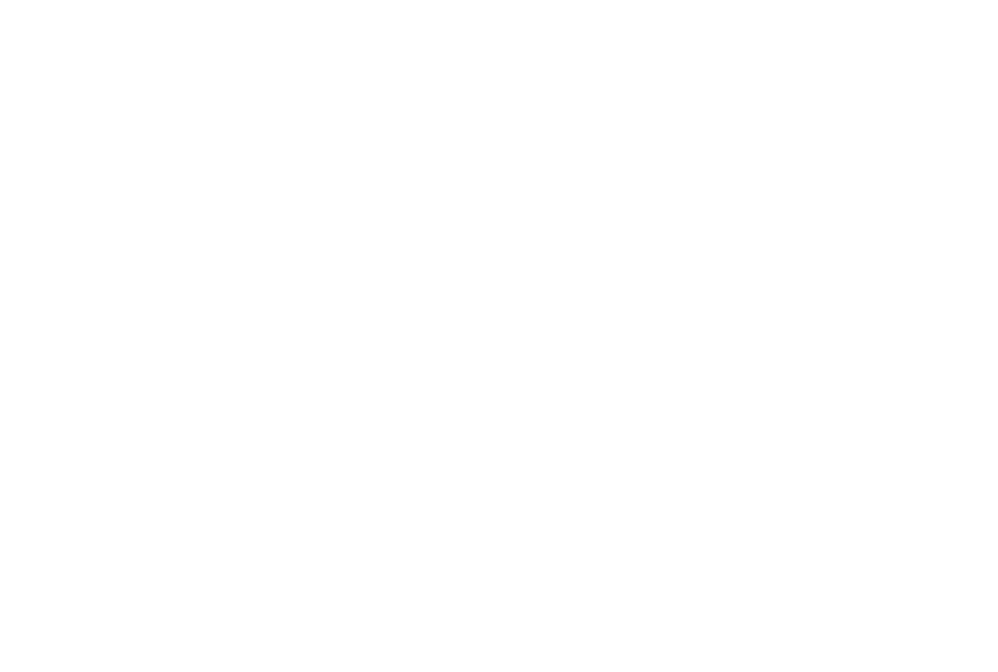
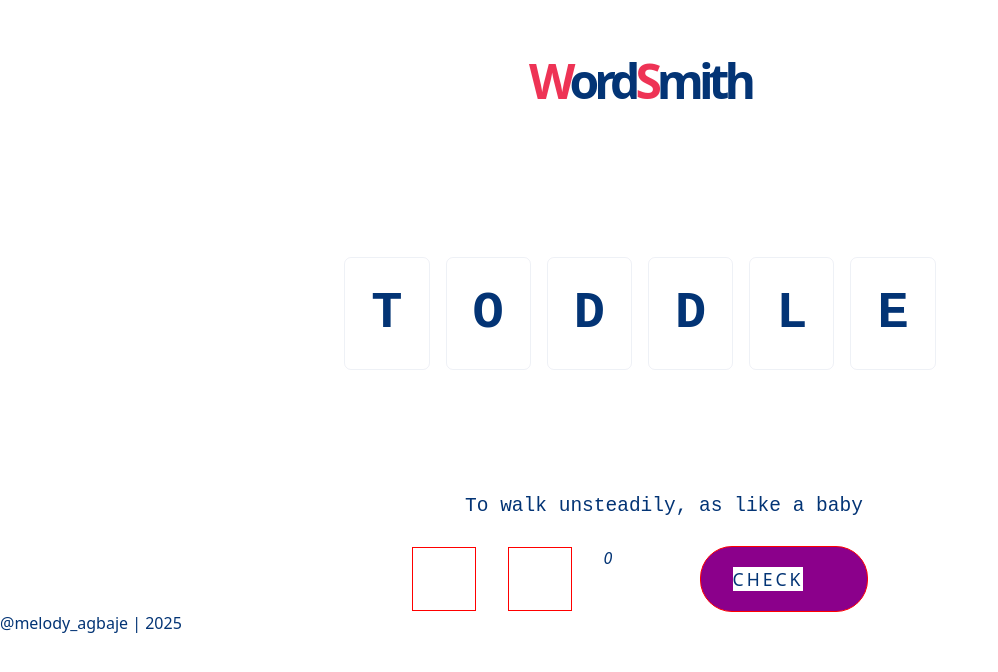
Before and after one commit to codecamp101/melody, a plain HTML site: page wordsmith.html in a window 1280 px wide. Shown: the whole page, without its empty margins (0-998 px from the left). Drawn offline with Linux system fonts and the light colour scheme.

Commit message:
simple changes

```diff
--- a/wordsmith.html
+++ b/wordsmith.html
@@ -4,8 +4,39 @@
     <meta charset="UTF-8">
     <meta name="viewport" content="width=device-width, initial-scale=1.0">
     <title>WordSmith</title>
+    <link rel="stylesheet" href="worldSmith.css">
 </head>
 <body>
-
-</body>
-</html>
+    <div id="banner">
+      <p>Word</p>
+      <p>Smith</p>
+    </div>
+    <div  id="word">
+        <button type="button" class="chevron" id="backward"></button>
+        <button type="button" class="chevron" id="forward"></button>
+        <span class="tile">T</span>
+        <span class="tile">O</span>
+        <span class="tile">D</span>
+        <span class="tile">D</span>
+        <span class="tile">L</span>
+        <span class="tile">E</span>
+    </div>
+    <div id="hint">
+        <div id="bulb"></div>
+        <div id="txt">To walk unsteadily, as like a baby</div>
+    </div>
+    <div id="action">
+        <button type="buuton" id="restartBtn"></button>
+        <button type="button" id="hintBtn"></button>
+        <span id="cup">
+            <i>0</i>
+        </span>
+        <button type="button" id="checkBtn">
+            <span>CHECK</span>
+            <i></i>
+        </button>
+        </div>
+        <footer>
+            <div id="author">&commat;melody_agbaje | 2025</div>
+        </footer>
+        <script></script>
--- /dev/null
+++ b/worldsmith.css
@@ -0,0 +1,135 @@
+* {
+    margin:0;
+    padding:0;
+    color: #033475;
+    box-sizing:border-box;
+    font-size:100%;
+    font-family:system-ui;
+    user-select: none;
+}
+#banner{
+    font-size:300%;
+    font-weight: 700;
+    display: flex;
+    align-items: center;
+    justify-content: center;
+    padding: 1em 0;
+    letter-spacing: -5px;
+}
+body{
+    height: 100vh;
+    width: 100vw;
+}
+/*note::psuedo selector*/
+#banner > p::first-letter{
+    color:#e35;
+}
+.tile{
+    font-weight: 700;
+    font-size: 400%;
+    border-radius: 7px;
+    padding: .5em;
+    font-family: monospace;
+    border: 1px solid #03347511;
+}
+#word{
+    display:flex;
+    align-items: center;
+    justify-content: center;
+    margin:5em 0 ;
+    padding: 1em 0;
+    gap: 1em;
+}
+#hint{
+  /* border: 1px solid red; */
+  display: flex;
+  justify-content: center;
+  align-items: center;
+  padding: 1em;
+}
+#bulb{
+  /* border: 1px solid red; */
+  height: 3em;
+  width: 3em;
+  background-image: url();
+
+}
+#txt{
+   /* border: 1px solid red; */
+   font-size: 150%;
+   font-weight: 500;
+   font-family: monospace;
+}
+.chevron {
+    height: 5em;
+    width: 5em;
+    /* border: 1px solid red; */
+    position:absolute;
+    top:50%;
+    border-radius: 7px;
+    transform: translateY(-50%);
+}
+.chevron:hover{
+    box-shadow: 0px 3px 5px #ccc;
+}
+#backward{
+    left: 4em;
+
+}
+#forward{
+    right: 4em;
+
+}
+button{
+    /* border: 1px solid red; */
+    background: none;
+    outline: none;
+    border: 0;
+    cursor: pointer;
+    transition: box-shadow .5s;
+}
+#restartBtn{
+    height: 4em;
+    width: 4em;
+    border: 1px solid red;
+    transition: box-shadow .5s;
+
+}
+#hintBtn{
+    height: 4em;
+    width: 4em;
+    border: 1px solid red;
+    box-shadow: none;
+}
+#action{
+    display: flex;
+    align-items: center;
+    justify-content: center;
+    gap: 2em;
+}
+#checkBtn{
+    border: 1px solid red;
+    border-radius: 2em;
+    background-color: #8b008b;
+    background-image: url();
+    display: flex;
+    align-items: center;
+    padding-left: 2em;
+    letter-spacing: 3px;
+}
+#checkBtn > span{
+    background-color: #fff;
+    font-size: 110%;
+    font-weight: 500%;
+}
+#checkBtn > i {
+height: 4em;
+width: 4em;
+background-image:url();
+
+}
+#cup{
+    height: 4em;
+    width: 4em;;
+    background-image:
+}
```
Also changed, not shown: arrow-forward-outline.svg (added), bulb-outline.svg (added), chevron-back-outline.svg (added), chevron-forward-outline.svg (added), help-circle-outline.svg (added), refresh-outline.svg (added), trophy-outline.svg (added).
